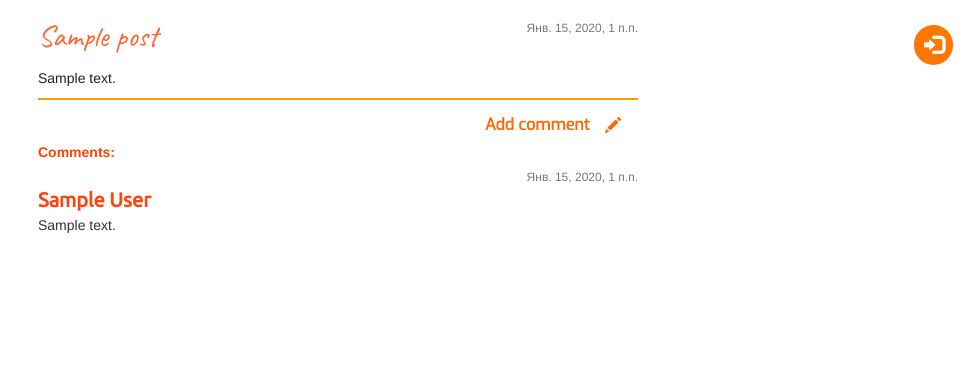
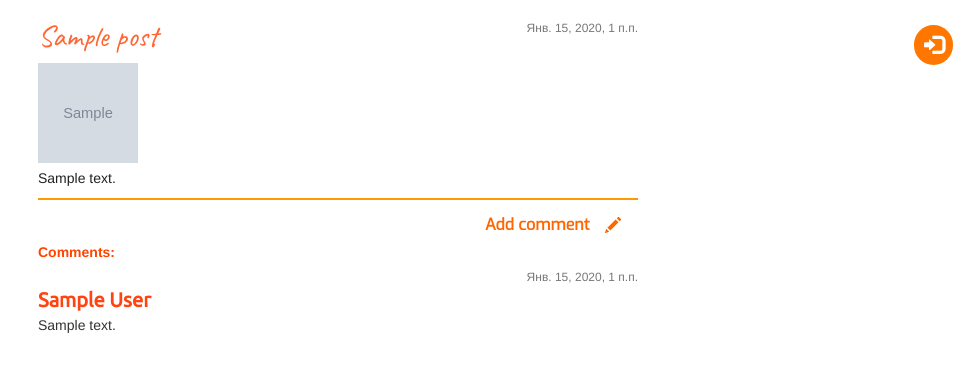
Before and after one commit to Unlogical/django-blog, a Django app: page /post/1/ in a window 1280 px wide. Shown: the part 105-477 px from the top of the page, without its empty margins (302-1280 px from the left). Run offline with Django 3.2, Linux system fonts and the light colour scheme; tables that the repository leaves empty hold one stand-in row (values such as "Sample post"); grey boxes marked "Sample" are stand-in pictures; some libraries are stand-ins or nearby versions; some web fonts are replaced.

Commit message:
images in detail post

```diff
--- a/blog/static/css/blog.css
+++ b/blog/static/css/blog.css
@@ -105,3 +105,8 @@ a:active {
 	text-overflow: ellipsis;
 	white-space: nowrap;
 }
+
+.post_image {
+	display: block;
+	background-color: #f80;
+}
--- a/blog/templates/blog/post_detail.html
+++ b/blog/templates/blog/post_detail.html
@@ -11,6 +11,7 @@
     	</div>
 	{% endif %}
 	<div class="post_title"><h2>{{post.title}}</h2></div>
+	<img src="{{post.image.url}}" width="100px" height="100px" class="post_image">
 	<div class="post_text">{{post.text|linebreaksbr}}</div>
 	{% if user.is_authenticated %}
 		<a class="add_comment_button button" href="{% url 'add_comment_to_post' pk=post.pk %}">
```
